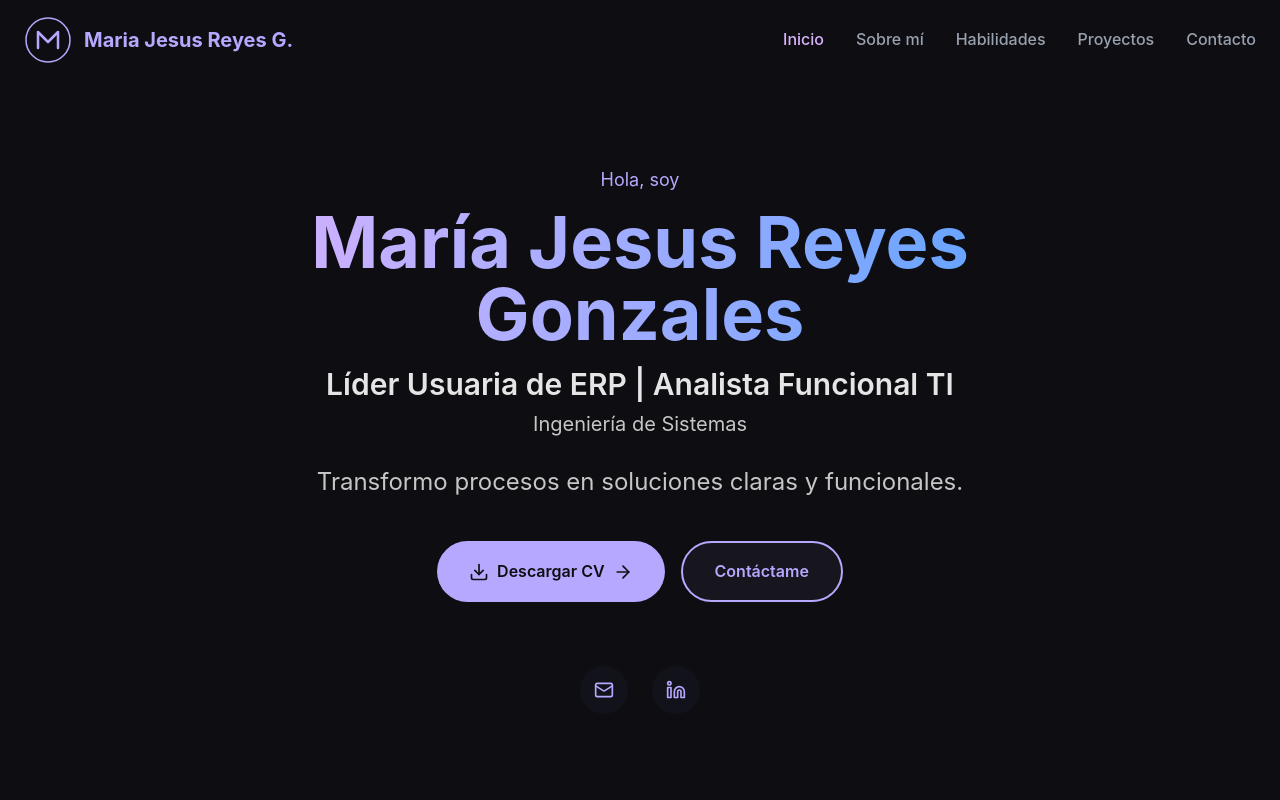
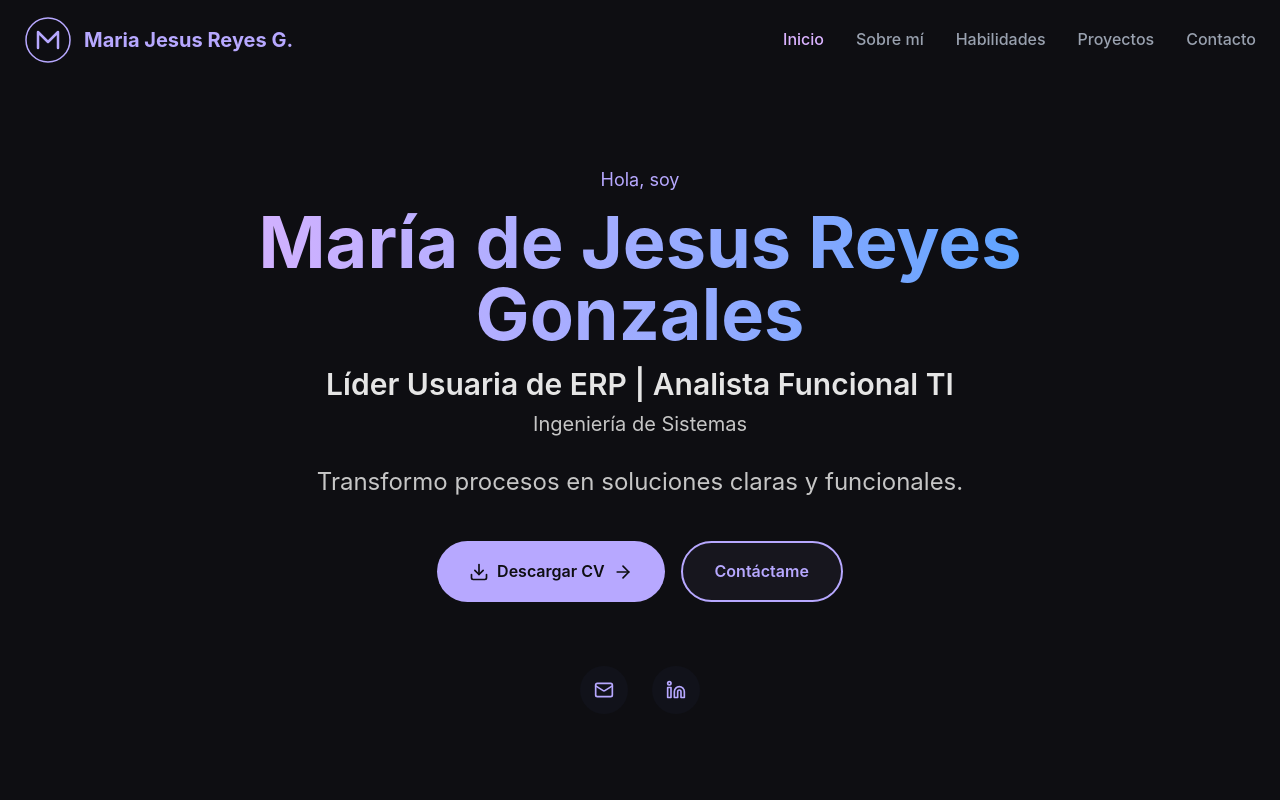
Before and after one commit to majesurrgg/portfolio-maje, a React (Vite) app: page / in a window 1280 px wide. Shown: the top 800 px of the page. Built offline with nearby package versions, Linux system fonts and the light colour scheme.

Commit message:
add modifitaction name

```diff
--- a/src/components/Hero.jsx
+++ b/src/components/Hero.jsx
@@ -8,7 +8,7 @@ const Hero = ({ scrollToSection }) => {
                 <div className="mb-8 opacity-0 animate-fade-in" style={{ animation: 'fadeIn 1s ease-in forwards' }}>
                     <p className="text-lg mb-3" style={{ color: '#B7A8FF' }}>Hola, soy</p>
                     <h1 className="text-6xl md:text-7xl font-bold mb-4 bg-gradient-to-r from-purple-300 to-blue-400 bg-clip-text text-transparent">
-                        María Jesus Reyes Gonzales
+                        María de Jesus Reyes Gonzales
                     </h1>
                     <div className="space-y-2 mb-6">
                         <p className="text-2xl md:text-3xl font-semibold" style={{ color: '#E5E5E5' }}>
```
